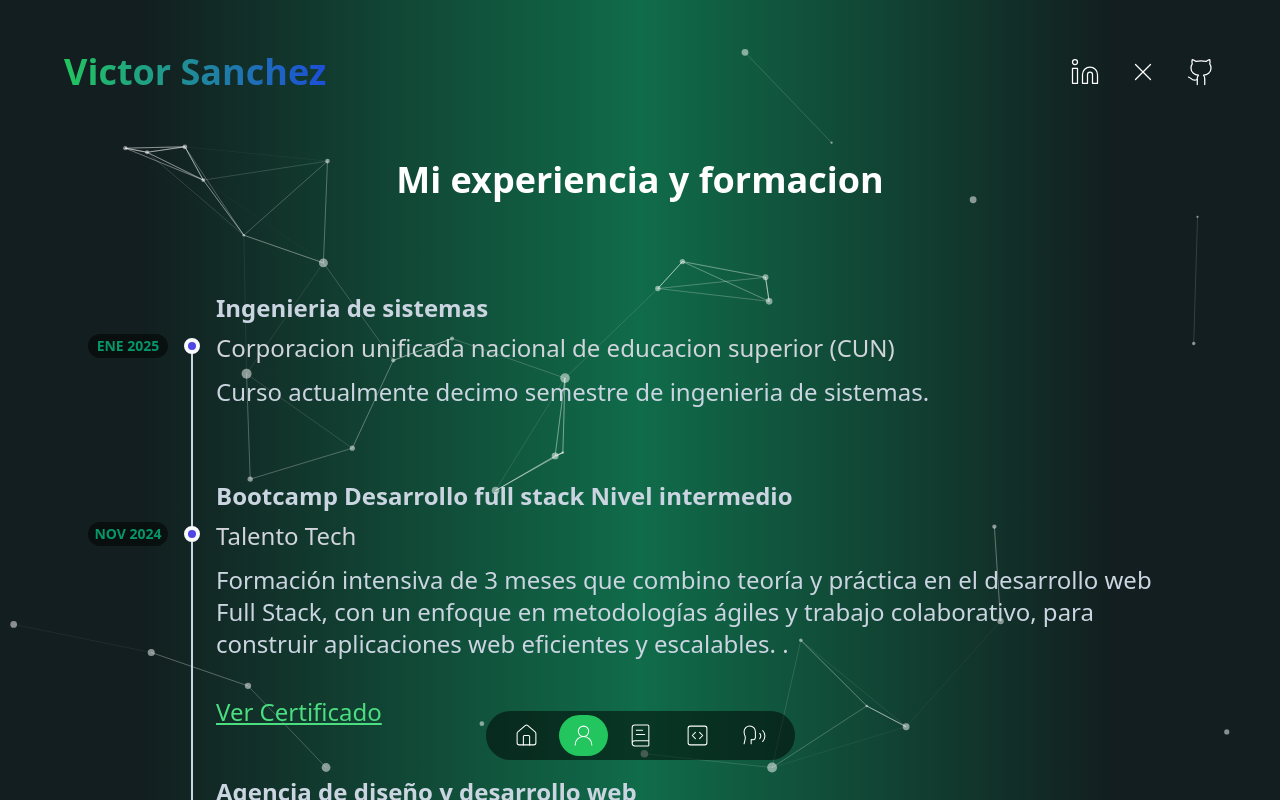
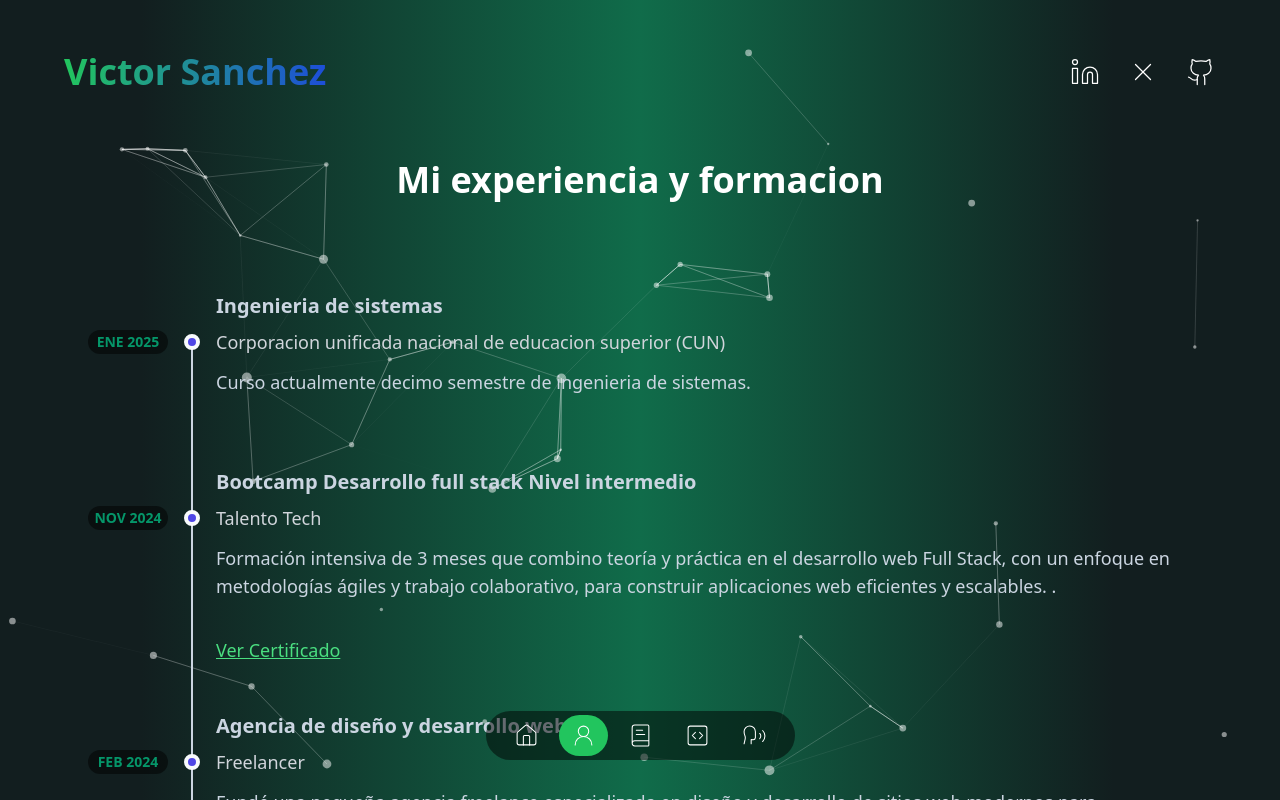
Before and after one commit to VictorDev1986/Victor_portafolio, a Next.js app: page /about-me in a window 1280 px wide. Shown: the top 800 px of the page. Built offline with nearby package versions, Linux system fonts and the light colour scheme.

Commit message:
Modificacion de tamaño de tipografia

```diff
--- a/components/introduction.tsx
+++ b/components/introduction.tsx
@@ -13,13 +13,13 @@ const Introduction = () => {
                 {/* Contenedor de la imagen profesional - Ahora a la izquierda en desktop */}
                 <div className="relative w-full h-auto overflow-visible order-1 md:order-1">
                     <Image
-                        className="mb-6 w-[280px] h-[280px] md:w-[500px] md:h-[500px] object-cover mx-auto rounded-full border-4 border-gray-200 shadow-lg"
+                        className="mb-6 w-[280px] h-[280px] md:w-[400px] md:h-[400px] lg:w-[450px] lg:h-[450px] object-cover mx-auto rounded-full border-4 border-gray-200 shadow-lg"
                         src="/fotoprofesional.png"
                         priority
                         width={500}
                         height={500}
                         alt="Foto profesional de Victor - Desarrollador de software"
-                        sizes="(max-width: 768px) 280px, (min-width: 769px) 500px"
+                        sizes="(max-width: 768px) 280px, (min-width: 769px) 450px"
                         onError={(e) => console.log('Error cargando imagen:', e)}
                         onLoad={() => console.log('Imagen cargada correctamente')}
                     />
@@ -42,7 +42,7 @@ const Introduction = () => {
                         />
                     </h1>
                     {/* Descripción profesional */}
-                    <p className="text-slate-300 mx-auto mt-0 text-lg sm:text-xl md:text-xl lg:text-2xl md:mx-0 md:mb-6 leading-relaxed font-medium">
+                    <p className="text-slate-300 mx-auto mt-0 text-lg sm:text-lg md:text-base lg:text-lg md:mx-0 md:mb-6 leading-relaxed font-medium">
                         Estudiante de Ingeniería de Sistemas (10º semestre) y desarrollador de software junior enfocado en el desarrollo web fullstack. Experiencia
                         en proyectos académicos y personales con tecnologías modernas como React, PHP, MySQL y TailwindCSS. Interesado en aportar valor
                         en equipos dinámicos aplicando buenas prácticas, metodologías ágiles y herramientas de cloud e inteligencia artificial.
--- a/components/time-line.tsx
+++ b/components/time-line.tsx
@@ -8,7 +8,7 @@ const TimeLine = () => {
                 <div className="-my-6">
                     {dataAboutPage.map((data) => (
                         <div key={data.id} className="relative py-6 pl-8 sm:pl-32 group">
-                            <h3 className="mb-3 text-lg sm:text-xl md:text-xl lg:text-2xl font-bold sm:mb-2 text-slate-300 leading-relaxed">{data.title}</h3>
+                            <h3 className="mb-3 text-lg sm:text-xl md:text-lg lg:text-xl font-bold sm:mb-2 text-slate-300 leading-relaxed">{data.title}</h3>
                             <div className="flex flex-col sm:flex-row items-start mb-3
                                         group-last:before:hidden before:absolute
                                         before:left-2 sm:before:left-0 before:h-full
@@ -20,15 +20,15 @@ const TimeLine = () => {
                                         after:rounded-full sm:after:ml-[6.5rem] after:-translate-x-1/2
                                         after:translate-y-1.5">
                                 <time className="sm:absolute left-0 translate-y-0.5 inline-flex items-center justify-center text-xs sm:text-sm font-semibold uppercase w-20 h-6 mb-3 sm:mb-0 text-emerald-600 bg-black/50 rounded-full">{data.date}</time>
-                                <div className="text-lg sm:text-xl md:text-xl lg:text-2xl font-medium text-gray-300 leading-relaxed">{data.subtitle}</div>
+                                <div className="text-lg sm:text-lg md:text-base lg:text-lg font-medium text-gray-300 leading-relaxed">{data.subtitle}</div>
                             </div>
-                            <p className="text-slate-300 mx-auto mt-0 text-lg sm:text-xl md:text-xl lg:text-2xl md:mx-0 md:mb-6 leading-relaxed font-medium">{data.description}</p>
+                            <p className="text-slate-300 mx-auto mt-0 text-lg sm:text-lg md:text-base lg:text-lg md:mx-0 md:mb-6 leading-relaxed font-medium">{data.description}</p>
                             {data.certificateLink && (
                                 <a
                                     href={data.certificateLink}
                                     target="_blank"
                                     rel="noopener noreferrer"
-                                    className="inline-block mt-3 text-lg sm:text-xl md:text-xl lg:text-2xl text-green-400 hover:text-green-300 font-medium underline transition-colors duration-200"
+                                    className="inline-block mt-3 text-lg sm:text-lg md:text-base lg:text-lg text-green-400 hover:text-green-300 font-medium underline transition-colors duration-200"
                                 >
                                     Ver Certificado
                                 </a>
--- a/data.tsx
+++ b/data.tsx
@@ -125,11 +125,11 @@ export const dataPortfolio = [
     },
     {
         id: 3,
-        title: "ECommerce-Api",
-        image: "/Api.png",
-        urlGithub: "https://github.com/VictorDev1986/Ecommerce-Api.git/",
-        urlDemo: "https://shopi1.netlify.app/",
-        technologies: ["java script", "React", "TailwindCSS", "Axios"]
+        title: "Carosublimados",
+        image: "/carosublimados.png",
+        urlGithub: "https://carosublimados.shop/",
+        urlDemo: "https://carosublimados.shop/",
+        technologies: ["Wordpress","php","WooCommerce","mysql"]
     },
     {
         id: 4,
```
Also changed, not shown: public/carosublimados.png (added).
